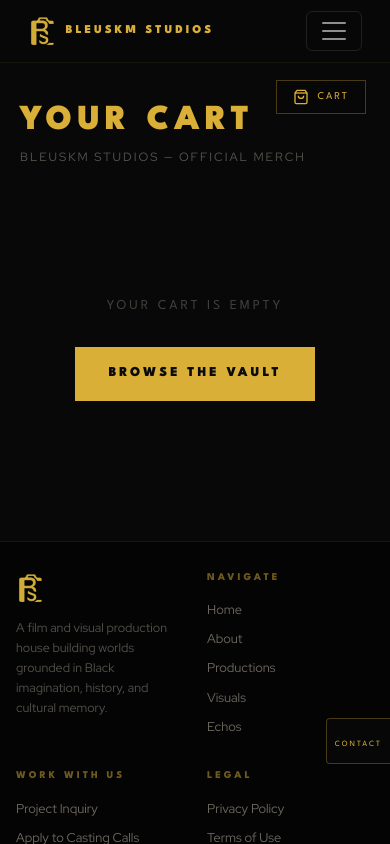
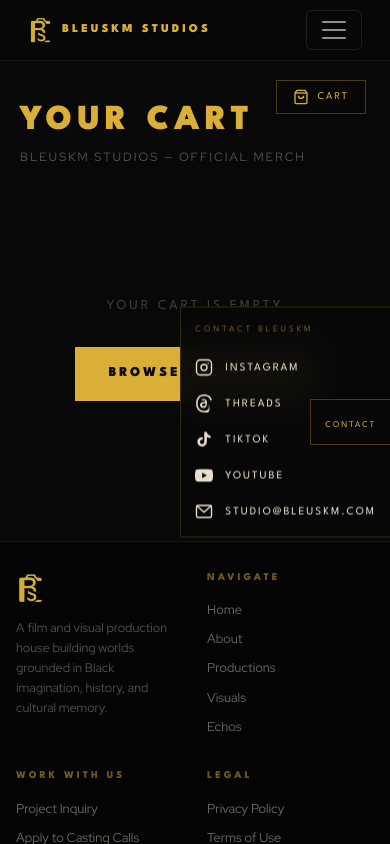
Before and after one commit to BLEUSKMStudios/bleuskm-studios, a plain HTML site: page product.html in a window 390 px wide. Both pictures are taken after a click on the element "CONTACT". Drawn offline with nearby package versions, Linux system fonts and the light colour scheme; files that its build step writes are made by us from their sources.

Commit message:
Update product.html

```diff
--- a/product.html
+++ b/product.html
@@ -326,18 +326,18 @@
 
 <nav class="navbar navbar-expand-md navbar-dark fixed-top">
   <div class="container-fluid">
-    <a class="navbar-brand brand-logo" href="index.html" style="display:flex;align-items:center;gap:10px"><img src="images/bleuskm-logo.png" alt="BLEUSKM Logo" style="height:32px;width:auto"><span style="font-family:'League Spartan',sans-serif;font-weight:900;font-size:0.75rem;letter-spacing:3px;text-transform:uppercase;color:#DAAF37">BLEUSKM Studios</span></a>
+    <a class="navbar-brand brand-logo" href="index.html" style="display:flex;align-items:center;gap:10px"><img src="images/bleuskm-logo.png" alt="BLEUSKM Logo"><span style="font-family:'League Spartan',sans-serif;font-weight:900;font-size:0.75rem;letter-spacing:3px;text-transform:uppercase;color:#DAAF37">BLEUSKM Studios</span></a>
     <button class="navbar-toggler" type="button" data-bs-toggle="collapse" data-bs-target="#mainNav">
       <span class="navbar-toggler-icon"></span>
     </button>
     <div class="collapse navbar-collapse" id="mainNav">
       <ul class="navbar-nav ms-auto">
         <li class="nav-item"><a class="nav-link" href="about.html">About</a></li>
-        <li class="nav-item"><a class="nav-link" href="my_productions.html">Productions</a></li>
+        <li class="nav-item"><a class="nav-link" href="my productions.html">Productions</a></li>
         <li class="nav-item"><a class="nav-link" href="visuals.html">Visuals</a></li>
         <li class="nav-item"><a class="nav-link" href="echos.html">Echos</a></li>
         <li class="nav-item"><a class="nav-link" href="casting.html">Casting</a></li>
-        <li class="nav-item"><a class="nav-link" href="bleuskm_shop.html" class="nav-link active">Shop</a></li>
+        <li class="nav-item"><a class="nav-link" href="bleuskm shop.html" class="nav-link active">Shop</a></li>
         <li class="nav-item"><a class="nav-link" href="contact.html">Contact</a></li>
       </ul>
     </div>
@@ -370,7 +370,7 @@
     root.innerHTML = `
       <div class="cart-empty">
         <p>Your cart is empty</p>
-        <a href="bleuskm_shop.html" class="checkout-btn" style="margin: 0 auto; width: 240px;">Browse The Vault</a>
+        <a href="bleuskm shop.html" class="checkout-btn" style="margin: 0 auto; width: 240px;">Browse The Vault</a>
       </div>`;
     return;
   }
@@ -410,7 +410,7 @@
       <button class="checkout-btn" id="checkoutBtn" onclick="goToCheckout()">
         Proceed to Checkout
       </button>
-      <a href="bleuskm_shop.html" class="continue-link">← Continue Shopping</a>
+      <a href="bleuskm shop.html" class="continue-link">← Continue Shopping</a>
     </div>
   `;
 }
@@ -483,7 +483,7 @@
 <footer class="site-footer-full">
   <div class="footer-grid">
     <div class="footer-brand">
-      <img src="images/bleuskm-logo.png" alt="BLEUSKM Logo" style="height:32px;width:auto">
+      <img src="images/bleuskm-logo.png" alt="BLEUSKM Logo">
       <p>A film and visual production house building worlds grounded in Black imagination, history, and cultural memory.</p>
     </div>
 
@@ -491,7 +491,7 @@
       <h4>Navigate</h4>
       <a href="index.html">Home</a>
       <a href="about.html">About</a>
-      <a href="my_productions.html">Productions</a>
+      <a href="my productions.html">Productions</a>
       <a href="visuals.html">Visuals</a>
       <a href="echos.html">Echos</a>
     </div>
@@ -501,7 +501,7 @@
       <a href="contact.html">Project Inquiry</a>
       <a href="casting.html">Apply to Casting Calls</a>
       <a href="crew-application.html">Join the Crew</a>
-      <a href="bleuskm_shop.html">The Vault — Shop</a>
+      <a href="bleuskm shop.html">The Vault — Shop</a>
     </div>
 
     <div class="footer-col">
@@ -590,7 +590,7 @@
   <span style="font-family:'League Spartan',sans-serif;font-size:0.55rem;letter-spacing:3px;text-transform:uppercase;color:#DAAF37;writing-mode:vertical-rl;text-orientation:mixed;user-select:none">Contact</span>
 </div>
 
-<div id="socialPanel" style="position:fixed;right:-220px;top:50%;transform:translateY(-50%);z-index:998;background:rgba(8,8,8,0.95);border:1px solid rgba(218,175,55,0.2);border-right:none;padding:24px 20px;backdrop-filter:blur(16px);transition:right 0.3s ease;display:flex;flex-direction:column;gap:18px;min-width:180px" onmouseover="openSocial()" onmouseout="scheduleSocialClose()">
+<div id="socialPanel" style="position:fixed;right:-200px;top:50%;transform:translateY(-50%);z-index:998;background:rgba(8,8,8,0.95);border:1px solid rgba(218,175,55,0.2);border-right:none;padding:24px 20px;backdrop-filter:blur(16px);transition:right 0.3s ease;display:flex;flex-direction:column;gap:18px;min-width:180px" onmouseover="openSocial()" onmouseout="scheduleSocialClose()">
   <span style="font-family:'League Spartan',sans-serif;font-size:0.55rem;letter-spacing:3px;text-transform:uppercase;color:rgba(218,175,55,0.5);display:block;margin-bottom:4px">Contact BLEUSKM</span>
 
   <a href="https://www.instagram.com/bleuskm.studios/" target="_blank" rel="noopener" style="display:flex;align-items:center;gap:12px;text-decoration:none;color:#EADFCF;transition:color 0.2s" onmouseover="this.style.color='#DAAF37'" onmouseout="this.style.color='#EADFCF'">
@@ -626,55 +626,49 @@
 }
 function scheduleSocialClose() {
   socialCloseTimer = setTimeout(function() {
-    document.getElementById('socialPanel').style.right = '-220px';
+    document.getElementById('socialPanel').style.right = '-200px';
   }, 400);
 }
 function toggleSocial() {
   var p = document.getElementById('socialPanel');
-  p.style.right = p.style.right === '0px' ? '-220px' : '0';
+  p.style.right = p.style.right === '0px' ? '-200px' : '0';
 }
 </script>
 
-
 <style>
-/* ── CONTACT TAB: black box fix + mobile ── */
-#socialPanel { overflow: hidden !important; }
+/* ── CONTACT TAB MOBILE ── */
 @media (max-width: 767px) {
-  #socialPanel {
-    right: -260px !important;
-    top: auto !important;
-    bottom: 0 !important;
-    transform: none !important;
-    min-width: 220px !important;
-    max-width: 220px !important;
-    border-radius: 4px 0 0 0 !important;
-  }
   #socialTab {
-    top: auto !important;
-    bottom: 80px !important;
-    transform: none !important;
-    border-radius: 4px 0 0 4px !important;
+    padding: 10px 14px !important;
+    top: 50% !important;
   }
   #socialTab span {
     writing-mode: horizontal-tb !important;
     text-orientation: initial !important;
-    font-size: 0.5rem !important;
+    font-size: 0.55rem !important;
     letter-spacing: 2px !important;
   }
 }
 </style>
 <script>
-(function(){
-  var tab=document.getElementById('socialTab');
-  var panel=document.getElementById('socialPanel');
-  if(!tab||!panel)return;
-  function hidden(){return window.innerWidth<=767?'-260px':'-220px'}
-  tab.onclick=function(e){e.stopPropagation();panel.style.right=panel.style.right==='0px'?hidden():'0'};
-  tab.onmouseover=function(){if(window.innerWidth>767){clearTimeout(window._sct);panel.style.right='0'}};
-  tab.onmouseout=function(){if(window.innerWidth>767){window._sct=setTimeout(function(){panel.style.right=hidden()},400)}};
-  panel.onmouseover=function(){if(window.innerWidth>767)clearTimeout(window._sct)};
-  panel.onmouseout=function(){if(window.innerWidth>767){window._sct=setTimeout(function(){panel.style.right=hidden()},400)}};
-  document.addEventListener('click',function(e){if(panel.style.right==='0px'&&!panel.contains(e.target)&&!tab.contains(e.target)){panel.style.right=hidden()}});
+(function() {
+  var tab = document.getElementById('socialTab');
+  var panel = document.getElementById('socialPanel');
+  if (!tab || !panel) return;
+  function isMobile() { return window.innerWidth <= 767; }
+  tab.onclick = function(e) {
+    e.stopPropagation();
+    panel.style.right = panel.style.right === '0px' ? '-200px' : '0';
+  };
+  tab.onmouseover = function() { if (!isMobile() && typeof openSocial === 'function') openSocial(); };
+  tab.onmouseout  = function() { if (!isMobile() && typeof scheduleSocialClose === 'function') scheduleSocialClose(); };
+  panel.onmouseover = function() { if (!isMobile() && typeof openSocial === 'function') openSocial(); };
+  panel.onmouseout  = function() { if (!isMobile() && typeof scheduleSocialClose === 'function') scheduleSocialClose(); };
+  document.addEventListener('click', function(e) {
+    if (isMobile() && panel.style.right === '0px' && !panel.contains(e.target) && !tab.contains(e.target)) {
+      panel.style.right = '-200px';
+    }
+  });
 })();
 </script>
 </body>
```
